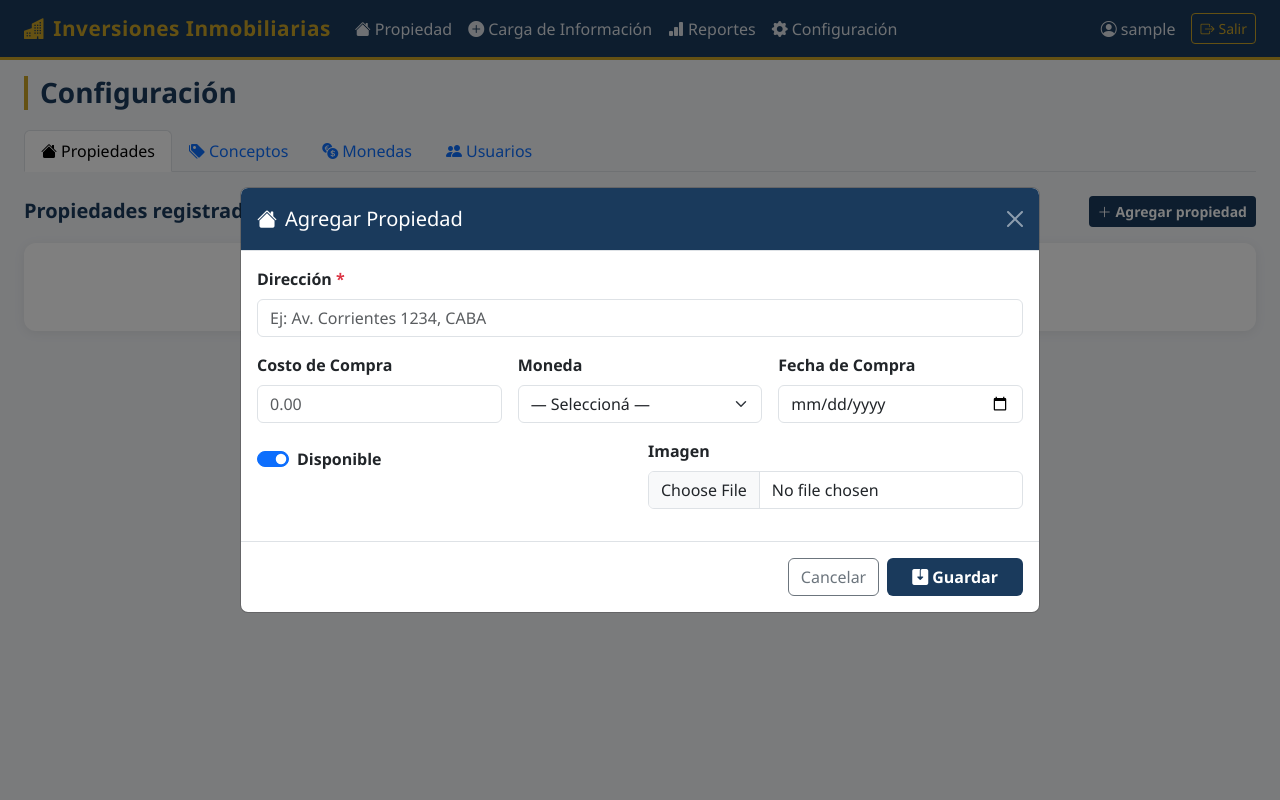
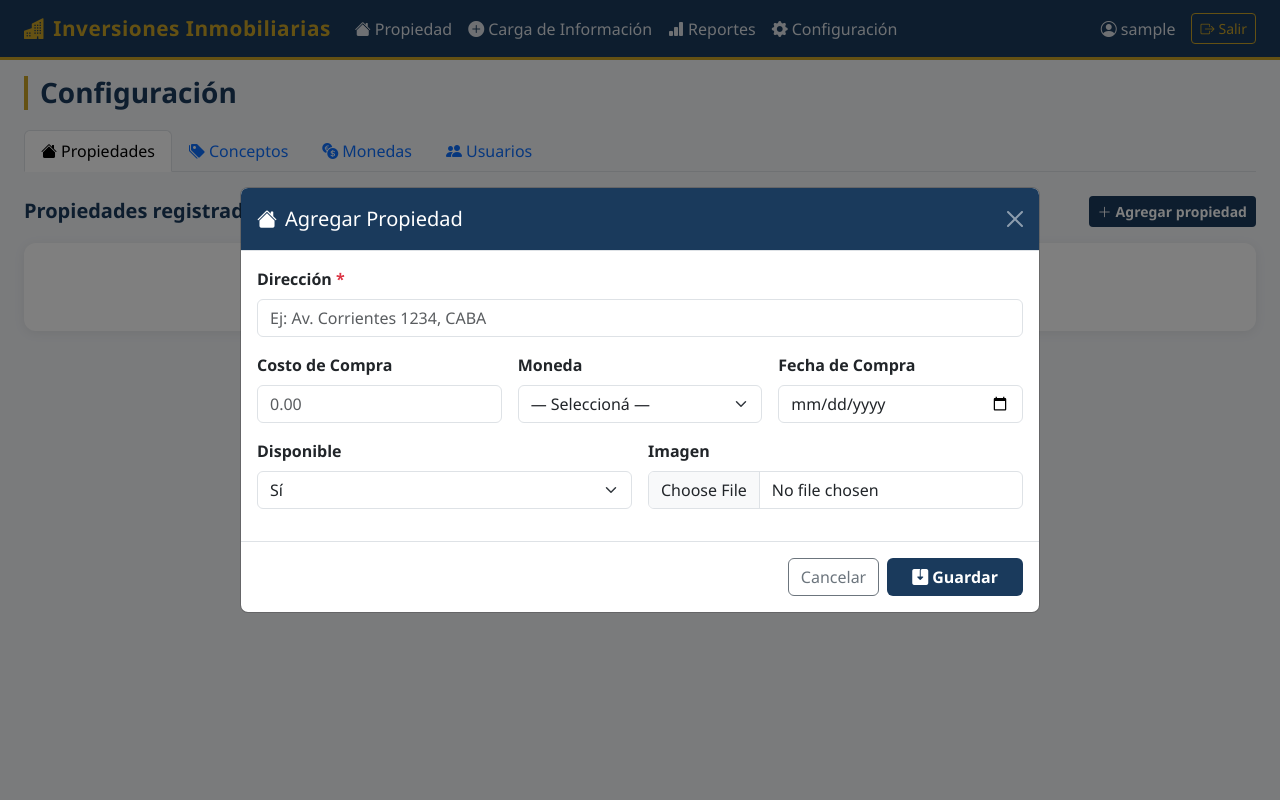
Before and after one commit to holdingmax/inversiones-inmobiliarias, a Flask app: page /configuracion in a window 1280 px wide, after a click on "Agregar propiedad". Run offline with Flask 3, Linux system fonts and the light colour scheme; the visitor is signed in with stand-in values (Sample User, id 1); data comes from the database, SQL or seed files in the repository; data that the repository does not hold is empty.

Commit message:
Reemplazar checkbox Disponible por select Si/No en modales de Propiedad
- Modal Agregar y Editar: select con opciones 'Sí' y 'No' en lugar de checkbox
- JS: asigna value '1'/'0' al abrir el modal de edición
- Backend: lee '1' en lugar de 'on' para determinar disponible=True

Co-Authored-By: Claude Sonnet 4.6 <noreply@anthropic.com>

```diff
--- a/app.py
+++ b/app.py
@@ -268,7 +268,7 @@ def config_propiedad_add():
 
         p = Propiedad(
             direccion=request.form['direccion'].strip()[:50],
-            disponible=request.form.get('disponible') == 'on',
+            disponible=request.form.get('disponible') == '1',
             costo_compra=Decimal(costo_str) if costo_str else None,
             moneda_cod=int(moneda_str) if moneda_str else None,
             fecha_compra=datetime.strptime(fecha_str, '%Y-%m-%d').date() if fecha_str else None,
@@ -293,7 +293,7 @@ def config_propiedad_edit(cod):
         return redirect(url_for('configuracion') + '#propiedades')
     try:
         p.direccion = request.form['direccion'].strip()[:50]
-        p.disponible = request.form.get('disponible') == 'on'
+        p.disponible = request.form.get('disponible') == '1'
         costo_str = request.form.get('costo_compra', '').strip()
         p.costo_compra = Decimal(costo_str) if costo_str else None
         moneda_str = request.form.get('moneda_cod', '').strip()
--- a/templates/configuracion.html
+++ b/templates/configuracion.html
@@ -347,10 +347,11 @@
           </div>
           <div class="row g-3 mb-3">
             <div class="col-sm-6">
-              <div class="form-check form-switch mt-2">
-                <input class="form-check-input" type="checkbox" name="disponible" id="addPropDisp" checked>
-                <label class="form-check-label fw-semibold" for="addPropDisp">Disponible</label>
-              </div>
+              <label class="form-label fw-semibold">Disponible</label>
+              <select name="disponible" class="form-select">
+                <option value="1" selected>Sí</option>
+                <option value="0">No</option>
+              </select>
             </div>
             <div class="col-sm-6">
               <label class="form-label fw-semibold">Imagen</label>
@@ -509,10 +510,11 @@
           </div>
           <div class="row g-3 mb-3">
             <div class="col-sm-6">
-              <div class="form-check form-switch mt-2">
-                <input class="form-check-input" type="checkbox" name="disponible" id="editPropDisp">
-                <label class="form-check-label fw-semibold" for="editPropDisp">Disponible</label>
-              </div>
+              <label class="form-label fw-semibold">Disponible</label>
+              <select name="disponible" id="editPropDisp" class="form-select">
+                <option value="1">Sí</option>
+                <option value="0">No</option>
+              </select>
             </div>
             <div class="col-sm-6">
               <label class="form-label fw-semibold">Nueva imagen (opcional)</label>
@@ -695,7 +697,7 @@
       document.getElementById('editPropDireccion').value = btn.dataset.direccion;
       document.getElementById('editPropCosto').value     = btn.dataset.costo;
       document.getElementById('editPropFecha').value     = btn.dataset.fecha;
-      document.getElementById('editPropDisp').checked    = btn.dataset.disponible === 'true';
+      document.getElementById('editPropDisp').value       = btn.dataset.disponible === 'true' ? '1' : '0';
       document.getElementById('editPropMoneda').value    = btn.dataset.moneda || '';
       document.getElementById('editPropImgNote').textContent =
         btn.dataset.tieneImagen === 'true'
```
